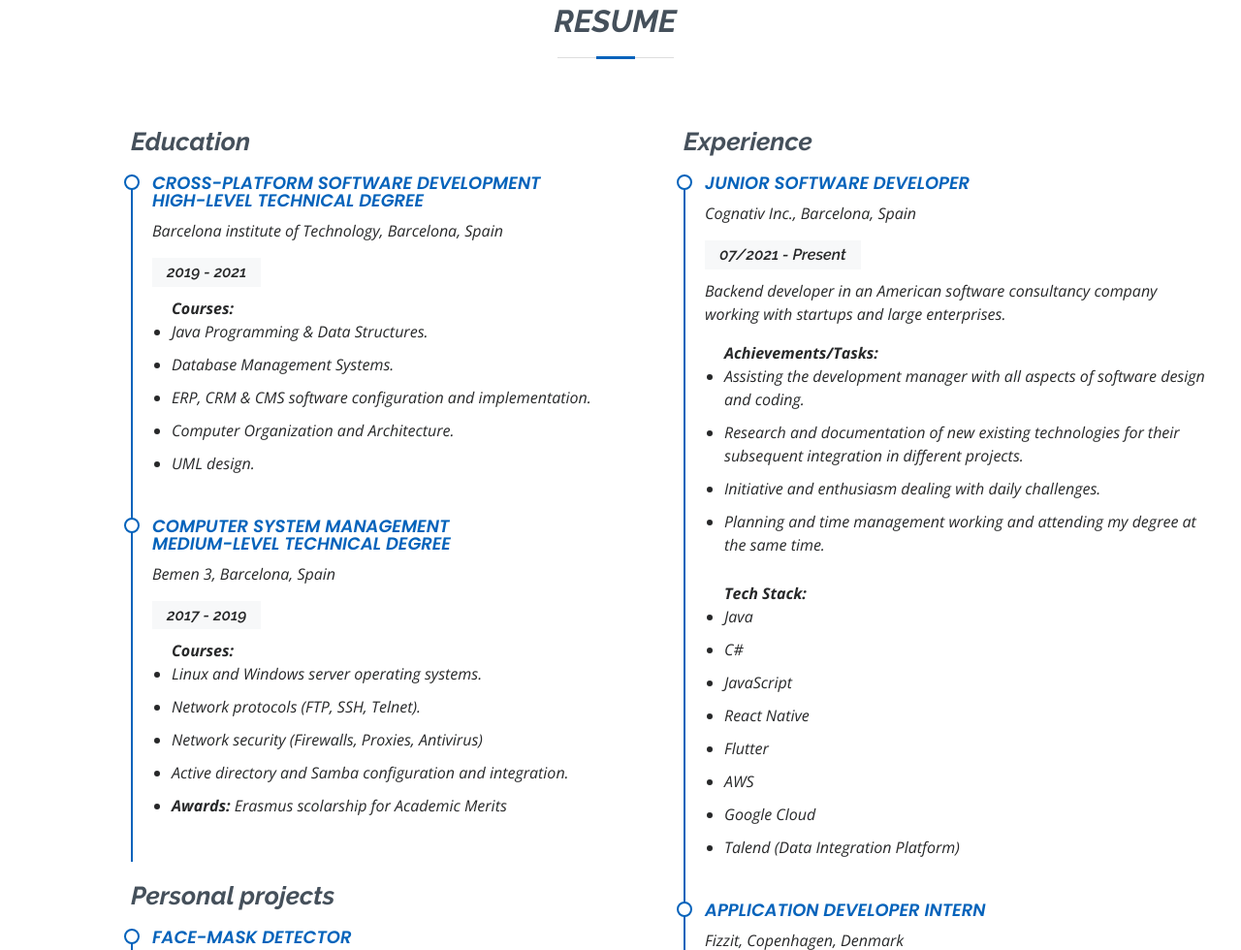
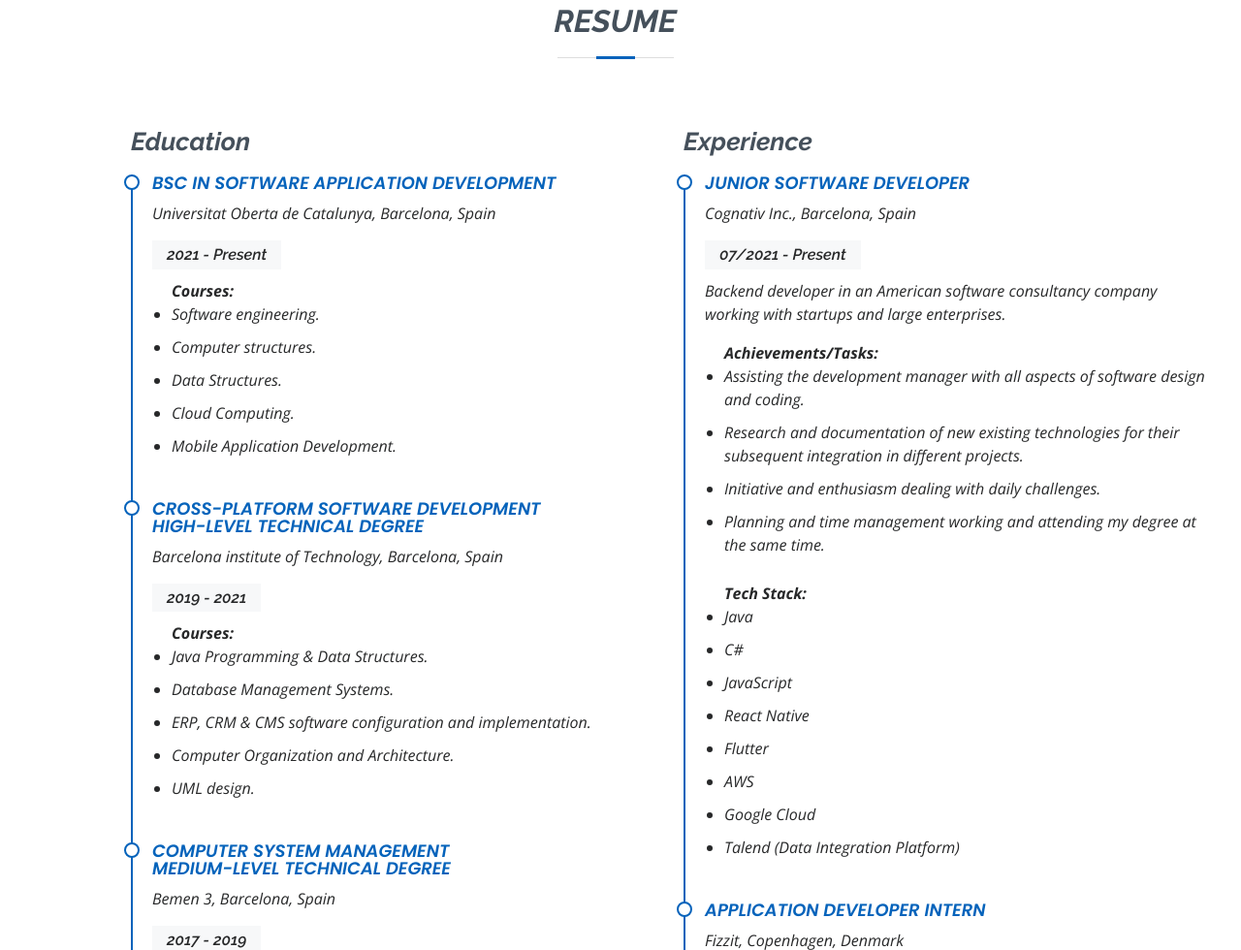
Before and after one commit to sergioparamo/sergioparamo.github.io, a plain HTML site: page index.html in a window 1280 px wide. Shown: the part 1684-2664 px from the top of the page at 97% size. Drawn offline with nearby package versions, Linux system fonts and the light colour scheme.

Commit message:
added education

```diff
--- a/index.html
+++ b/index.html
@@ -207,6 +207,21 @@
                 <div class="col-lg-6">
 
                     <h3 class="resume-title">Education</h3>
+                    <div class="resume-item">
+                        <h4>BSc in Software Application Development</h4>
+                        <p><em>Universitat Oberta de Catalunya, Barcelona, Spain</em></p>
+                        <h5>2021 - Present</h5>
+
+                        <ul>
+                            <b><em>Courses:</em></b>
+                            <li>Software engineering.</li>
+                            <li>Computer structures.</li>
+                            <li>Data Structures.</li>
+                            <li>Cloud Computing.</li>
+                            <li>Mobile Application Development.</li>
+                        </ul>
+
+                    </div>
                     <div class="resume-item">
                         <h4>Cross-platform Software Development <br>High-Level Technical Degree</h4>
                         <p><em>Barcelona institute of Technology, Barcelona, Spain</em></p>
```
Also changed, not shown: 1 other file.
